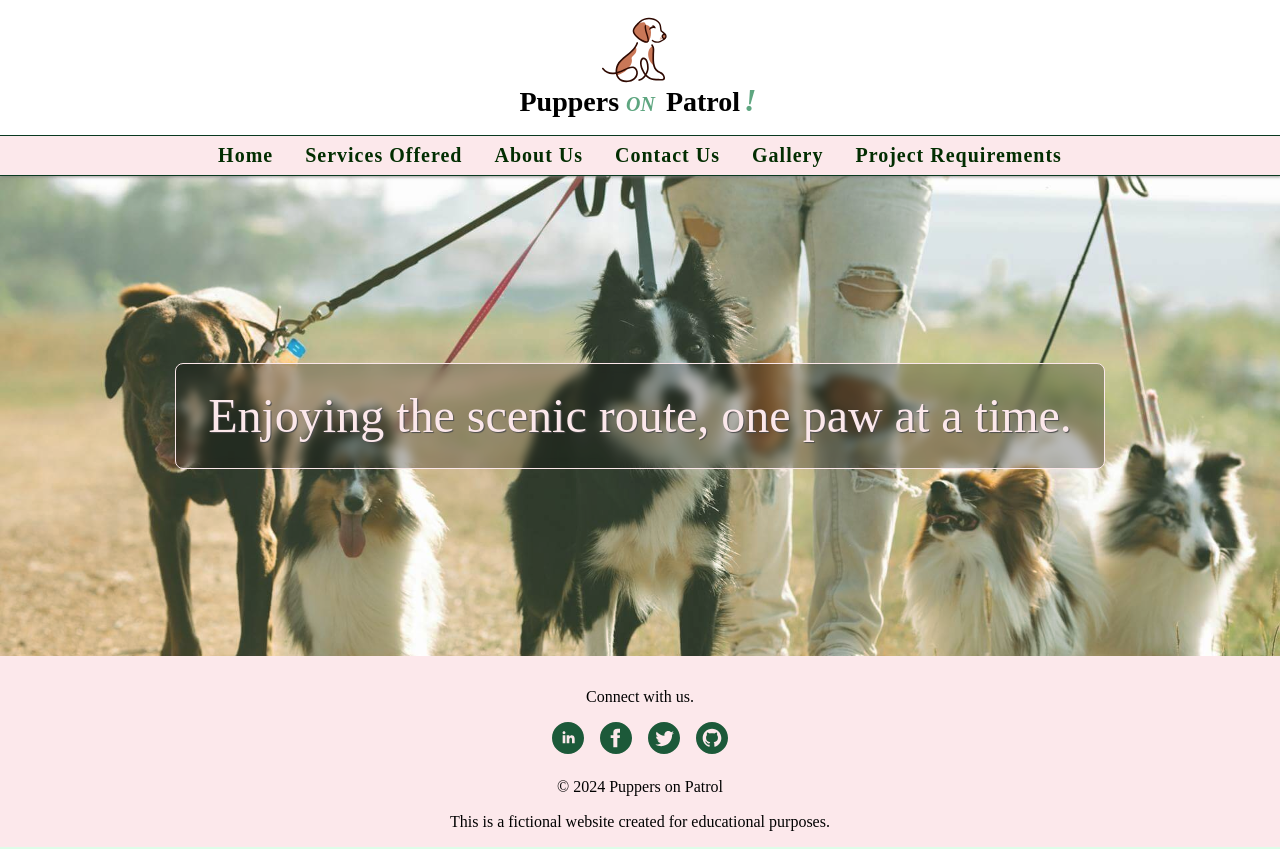
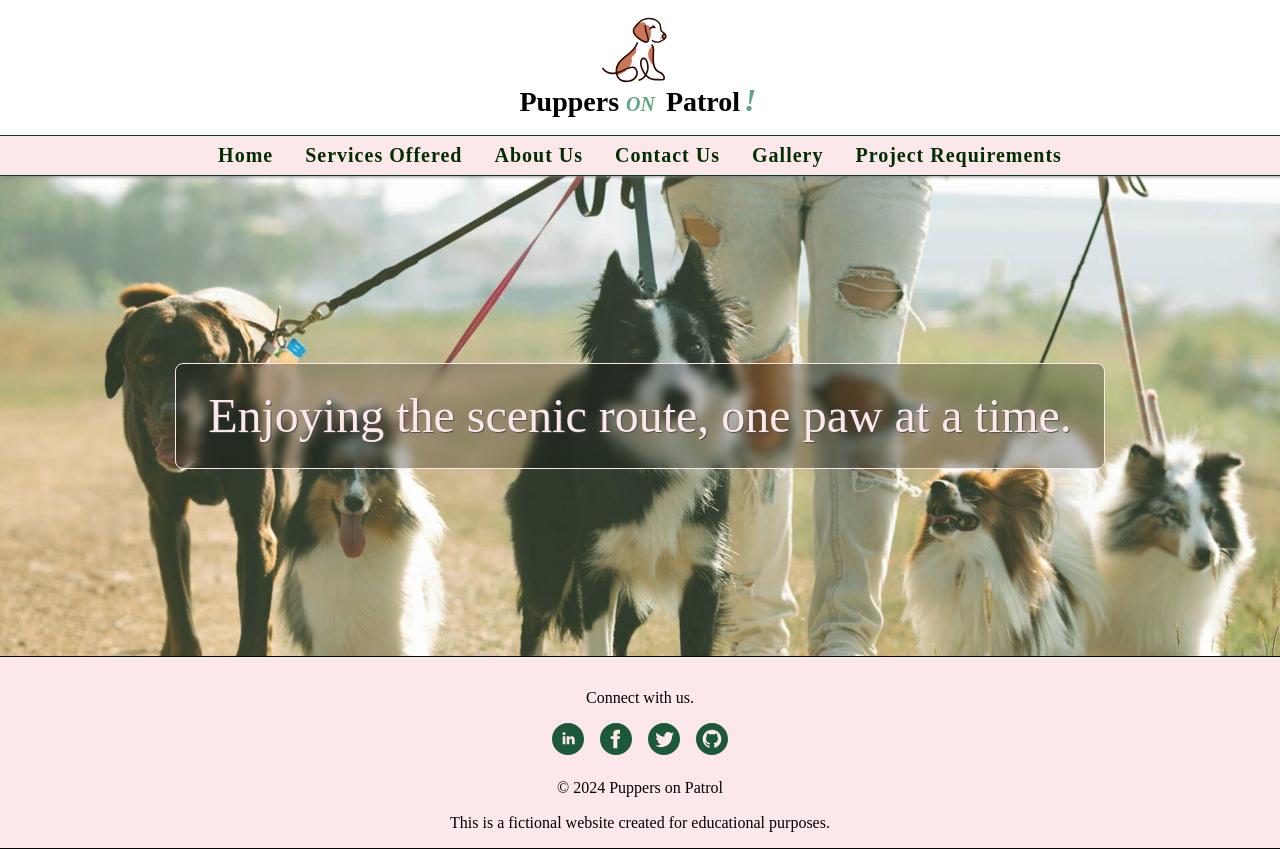
Before and after one commit to KHaftner/Fictional-Dog-Walking-Business-Website, a plain HTML site: page index.html in a window 1280 px wide. Drawn offline with Linux system fonts and the light colour scheme; a web font is replaced by a local one.

Commit message:
Minor footer tweaks.

```diff
--- a/styles/styles.css
+++ b/styles/styles.css
@@ -418,6 +418,8 @@ nav a:hover {
     text-align: center;
     min-height: 10rem;
     width: 100%;
+    border-top: 1px solid var(--black);
+    border-bottom: 1px solid var(--black);
 }
 
 .site-footer p.connect {
```
